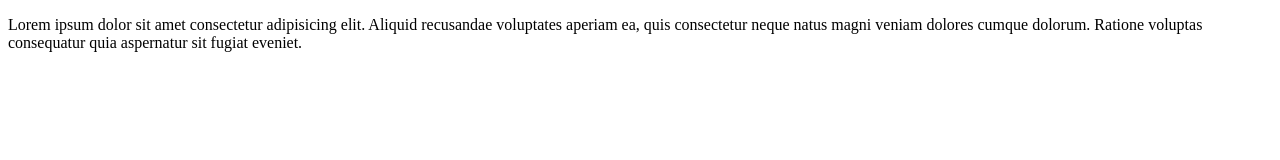
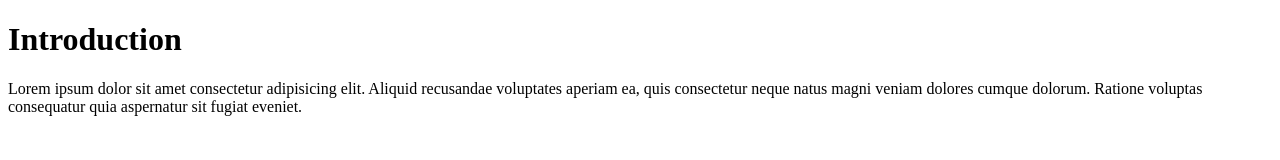
Before and after one commit to tejalghuge/A-9-part_1, a plain HTML site: page index.html in a window 1280 px wide. Drawn offline with Linux system fonts and the light colour scheme.

Commit message:
heading tag added

```diff
--- a/index.html
+++ b/index.html
@@ -6,6 +6,9 @@
     <title>Document</title>
 </head>
 <body>
+    <h1>Introduction</h1>
     <P>Lorem ipsum dolor sit amet consectetur adipisicing elit. Aliquid recusandae voluptates aperiam ea, quis consectetur neque natus magni veniam dolores cumque dolorum. Ratione voluptas consequatur quia aspernatur sit fugiat eveniet.</P>
+
+
 </body>
 </html>
```
